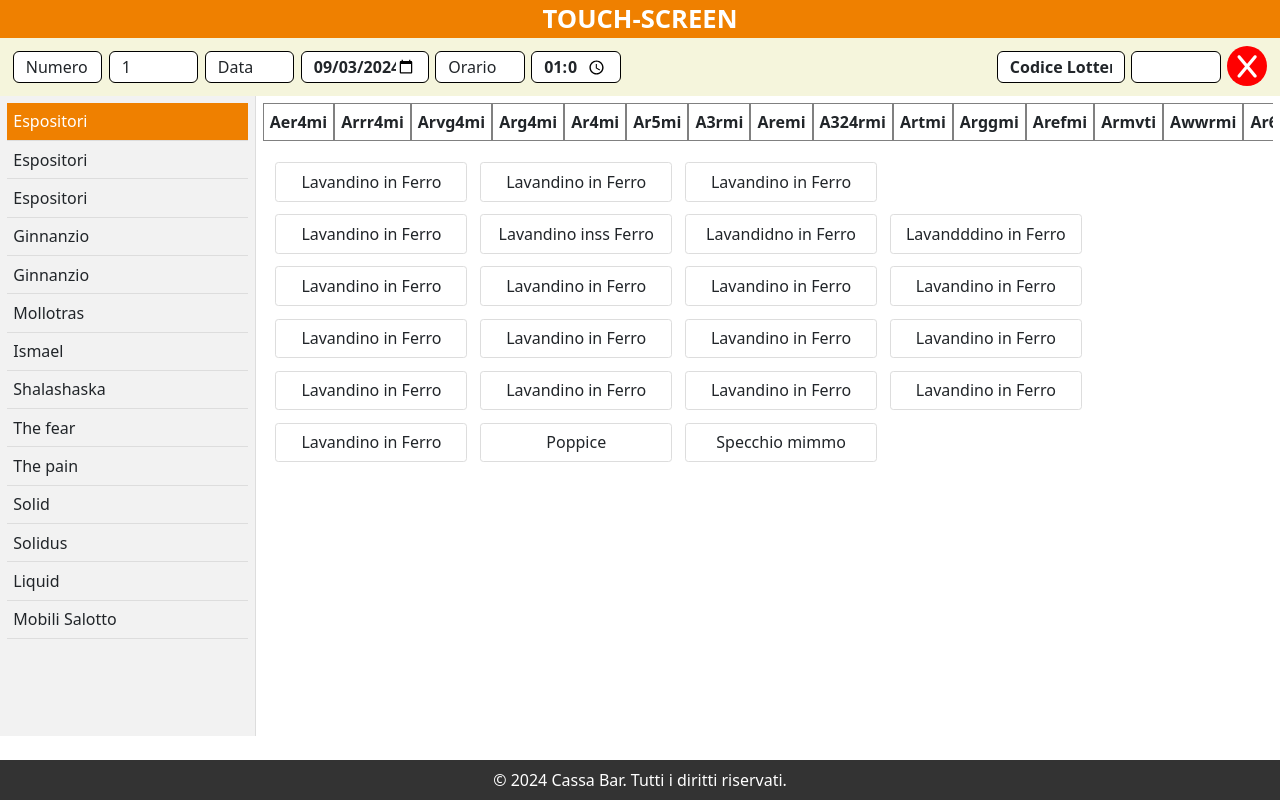
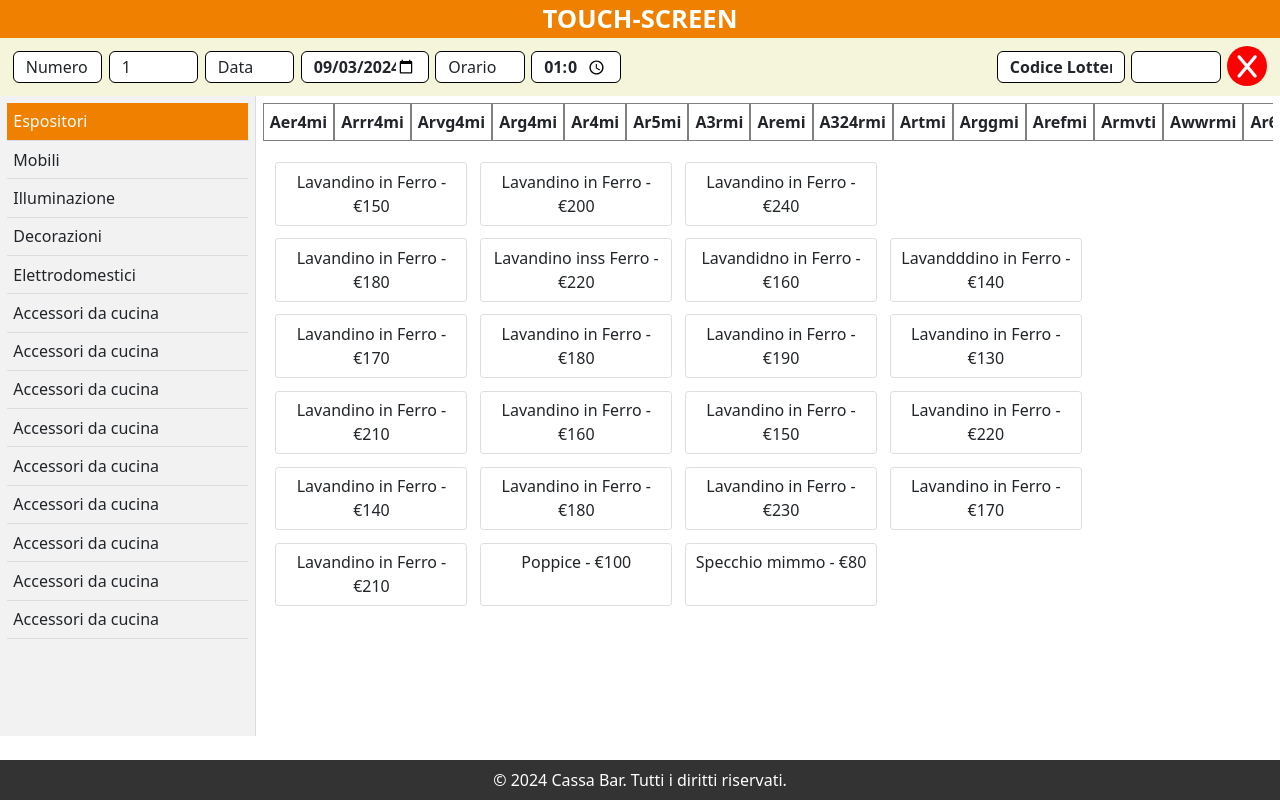
Before and after one commit to alessandropanico/CassaPassaparola, an Angular app: page /touchscreen in a window 1280 px wide. Built offline with nearby package versions, Linux system fonts and the light colour scheme.

Commit message:
Prezzi aggiunti al ts e all'html

```diff
--- a/src/app/pagine/vendita/touch-screen/touch-screen.component.html
+++ b/src/app/pagine/vendita/touch-screen/touch-screen.component.html
@@ -28,8 +28,9 @@
       <span class="spazio"></span>
       <input class="form-control myForm" type="text" id="inputCodice">
       <div class="bordoX" >
-      <i class="fa-solid fa-x" (click)="resetInput()"></i>
-    </div>
+
+        <i class="fa-solid fa-x" (click)="resetInput()"></i>
+      </div>
     </div>
   </div>
 </section>
@@ -67,7 +68,7 @@
       <ng-container *ngIf="tipologiaSelezionata; else mostraTuttiArticoli">
         <div class="grid-column">
           <div class="grid-item" *ngFor="let articolo of articoliFiltrati[tipologiaSelezionata]">
-            {{ articolo }}
+            {{ articolo.nome }} - €{{ articolo.prezzo }}
           </div>
         </div>
       </ng-container>
@@ -76,7 +77,7 @@
       <ng-template #mostraTuttiArticoli>
         <div class="grid-column" *ngFor="let tipologia of tipologie">
           <div class="grid-item" *ngFor="let articolo of articoliFiltrati[tipologia]">
-            {{ articolo }}
+            {{ articolo.nome }} - €{{ articolo.prezzo }}
           </div>
         </div>
       </ng-template>
@@ -84,5 +85,4 @@
   </div>
 </div>
 
-
 <app-footer></app-footer>
--- a/src/app/pagine/vendita/touch-screen/touch-screen.component.ts
+++ b/src/app/pagine/vendita/touch-screen/touch-screen.component.ts
@@ -1,8 +1,14 @@
 import { Component, OnInit } from '@angular/core';
+
+interface Articolo {
+  nome: string;
+  tipologia: string;
+  prezzo: number; // Aggiunta della proprietà 'prezzo'
+}
 
 interface Categoria {
   nome: string;
-  articoli: { nome: string; tipologia: string }[];
+  articoli: Articolo[];
 }
 
 @Component({
@@ -14,7 +20,7 @@ export class TouchScreenComponent implements OnInit {
   currentTime: string = '';
   currentDate: string = '';
   categoriaSelezionata: Categoria | null = null;
-  articoliFiltrati: { [key: string]: string[] } = {};
+  articoliFiltrati: { [key: string]: Articolo[] } = {};
   tipologie: string[] = [];
   tipologiaSelezionata: string | null = null; // Variabile per tracciare la tipologia selezionata
 
@@ -28,8 +34,6 @@ export class TouchScreenComponent implements OnInit {
       this.selezionaCategoria(categoriaPredefinita);
     }
   }
-
-
 
   setCurrentDate(): void {
     const now = new Date();
@@ -55,7 +59,7 @@ export class TouchScreenComponent implements OnInit {
       if (!this.articoliFiltrati[articolo.tipologia]) {
         this.articoliFiltrati[articolo.tipologia] = [];
       }
-      this.articoliFiltrati[articolo.tipologia].push(articolo.nome);
+      this.articoliFiltrati[articolo.tipologia].push(articolo);
     });
 
     // Estrai le tipologie
@@ -76,137 +80,190 @@ export class TouchScreenComponent implements OnInit {
       inputElement.value = '';
     }
   }
+
   categorie: Categoria[] = [
     {
       nome: 'Espositori',
       articoli: [
-        { nome: 'Lavandino in Ferro', tipologia: 'Aer4mi' },
-        { nome: 'Lavandino in Ferro', tipologia: 'Arrr4mi' },
-        { nome: 'Lavandino in Ferro', tipologia: 'Arvg4mi' },
-        { nome: 'Lavandino inss Ferro', tipologia: 'Arvg4mi' },
-        { nome: 'Lavandidno in Ferro', tipologia: 'Arvg4mi' },
-        { nome: 'Lavandddino in Ferro', tipologia: 'Arvg4mi' },
-        { nome: 'Lavandino in Ferro', tipologia: 'Arrr4mi' },
-        { nome: 'Lavandino in Ferro', tipologia: 'Arg4mi' },
-        { nome: 'Lavandino in Ferro', tipologia: 'Ar4mi' },
-        { nome: 'Lavandino in Ferro', tipologia: 'Ar5mi' },
-        { nome: 'Lavandino in Ferro', tipologia: 'A3rmi' },
-        { nome: 'Lavandino in Ferro', tipologia: 'Aremi' },
-        { nome: 'Lavandino in Ferro', tipologia: 'A324rmi' },
-        { nome: 'Lavandino in Ferro', tipologia: 'Artmi' },
-        { nome: 'Lavandino in Ferro', tipologia: 'Arggmi' },
-        { nome: 'Lavandino in Ferro', tipologia: 'Arefmi' },
-        { nome: 'Lavandino in Ferro', tipologia: 'Armvti' },
-        { nome: 'Lavandino in Ferro', tipologia: 'Awwrmi' },
-        { nome: 'Lavandino in Ferro', tipologia: 'Ar6mi' },
-        { nome: 'Lavandino in Ferro', tipologia: 'Ar55mi' },
-        { nome: 'Poppice', tipologia: 'Lavandini' },
-        { nome: 'Specchio mimmo', tipologia: 'Specchi' },
+        { nome: 'Lavandino in Ferro', tipologia: 'Aer4mi', prezzo: 150 },
+        { nome: 'Lavandino in Ferro', tipologia: 'Arrr4mi', prezzo: 200 },
+        { nome: 'Lavandino in Ferro', tipologia: 'Arvg4mi', prezzo: 180 },
+        { nome: 'Lavandino inss Ferro', tipologia: 'Arvg4mi', prezzo: 220 },
+        { nome: 'Lavandidno in Ferro', tipologia: 'Arvg4mi', prezzo: 160 },
+        { nome: 'Lavandddino in Ferro', tipologia: 'Arvg4mi', prezzo: 140 },
+        { nome: 'Lavandino in Ferro', tipologia: 'Arrr4mi', prezzo: 240 },
+        { nome: 'Lavandino in Ferro', tipologia: 'Arg4mi', prezzo: 170 },
+        { nome: 'Lavandino in Ferro', tipologia: 'Ar4mi', prezzo: 180 },
+        { nome: 'Lavandino in Ferro', tipologia: 'Ar5mi', prezzo: 190 },
+        { nome: 'Lavandino in Ferro', tipologia: 'A3rmi', prezzo: 130 },
+        { nome: 'Lavandino in Ferro', tipologia: 'Aremi', prezzo: 210 },
+        { nome: 'Lavandino in Ferro', tipologia: 'A324rmi', prezzo: 160 },
+        { nome: 'Lavandino in Ferro', tipologia: 'Artmi', prezzo: 150 },
+        { nome: 'Lavandino in Ferro', tipologia: 'Arggmi', prezzo: 220 },
+        { nome: 'Lavandino in Ferro', tipologia: 'Arefmi', prezzo: 140 },
+        { nome: 'Lavandino in Ferro', tipologia: 'Armvti', prezzo: 180 },
+        { nome: 'Lavandino in Ferro', tipologia: 'Awwrmi', prezzo: 230 },
+        { nome: 'Lavandino in Ferro', tipologia: 'Ar6mi', prezzo: 170 },
+        { nome: 'Lavandino in Ferro', tipologia: 'Ar55mi', prezzo: 210 },
+        { nome: 'Poppice', tipologia: 'Lavandini', prezzo: 100 },
+        { nome: 'Specchio mimmo', tipologia: 'Specchi', prezzo: 80 },
       ],
     },
     {
-      nome: 'Espositori',
+      nome: 'Mobili',
       articoli: [
-        { nome: 'Lavandino in Ferro', tipologia: 'Armi' },
-        { nome: 'Poppice', tipologia: 'Lavandini' },
-        { nome: 'Specchio mimmo', tipologia: 'Specchi' },
+        { nome: 'Sedia in legno', tipologia: 'Sedie', prezzo: 50 },
+        { nome: 'Tavolo in vetro', tipologia: 'Tavoli', prezzo: 300 },
+        { nome: 'Armadio in noce', tipologia: 'Armadi', prezzo: 450 },
+        { nome: 'Divano in pelle', tipologia: 'Divani', prezzo: 700 },
+        { nome: 'Comodino moderno', tipologia: 'Comodini', prezzo: 120 },
+        { nome: 'Letto matrimoniale', tipologia: 'Letti', prezzo: 500 },
+        { nome: 'Scrivania in quercia', tipologia: 'Scrivanie', prezzo: 250 },
       ],
     },
     {
-      nome: 'Espositori',
+      nome: 'Illuminazione',
       articoli: [
-        { nome: 'Lavandino in Ferro', tipologia: 'Armi' },
-        { nome: 'Poppice', tipologia: 'Lavandini' },
-        { nome: 'Specchio mimmo', tipologia: 'Specchi' },
+        { nome: 'Lampadario a sospensione', tipologia: 'Lampadari', prezzo: 150 },
+        { nome: 'Lampada da tavolo', tipologia: 'Lampade', prezzo: 80 },
+        { nome: 'Applique da parete', tipologia: 'Appliques', prezzo: 90 },
+        { nome: 'Faretto LED', tipologia: 'Faretti', prezzo: 60 },
+        { nome: 'Lampada da terra', tipologia: 'Lampade', prezzo: 130 },
       ],
     },
     {
-      nome: 'Ginnanzio',
+      nome: 'Decorazioni',
       articoli: [
-        { nome: 'Lavandino in Ferro2', tipologia: 'Giochi' },
-        { nome: 'La nasita di Alberto', tipologia: 'Giochi' },
-        { nome: 'Specchio Grande', tipologia: 'Specchi' },
+        { nome: 'Quadro moderno', tipologia: 'Quadri', prezzo: 200 },
+        { nome: 'Vaso in ceramica', tipologia: 'Vasi', prezzo: 40 },
+        { nome: 'Tappeto persiano', tipologia: 'Tappeti', prezzo: 300 },
+        { nome: 'Specchio antico', tipologia: 'Specchi', prezzo: 250 },
+        { nome: 'Cuscino decorativo', tipologia: 'Cuscini', prezzo: 30 },
       ],
     },
     {
-      nome: 'Ginnanzio',
+      nome: 'Elettrodomestici',
       articoli: [
-        { nome: 'Lavandino in Ferro2', tipologia: 'Giochi' },
-        { nome: 'La nasita di Alberto', tipologia: 'Giochi' },
-        { nome: 'Specchio Grande', tipologia: 'Specchi' },
+        { nome: 'Frigorifero', tipologia: 'Frigoriferi', prezzo: 900 },
+        { nome: 'Lavatrice', tipologia: 'Lavatrici', prezzo: 400 },
+        { nome: 'Forno a microonde', tipologia: 'Microonde', prezzo: 150 },
+        { nome: 'Aspirapolvere', tipologia: 'Aspirapolveri', prezzo: 200 },
+        { nome: 'Condizionatore', tipologia: 'Climatizzatori', prezzo: 600 },
       ],
     },
     {
-      nome: 'Mollotras',
+      nome: 'Accessori da cucina',
       articoli: [
-        { nome: 'Lavanda in Ferro', tipologia: 'Lavanda' },
-        { nome: 'Lavanda di Nero', tipologia: 'Lavanda' },
-        { nome: 'Specchio Grande bho', tipologia: 'Specchi' },
-      ],
-    },
-    {
-      nome: ' Ismael',
-      articoli: [
-        { nome: 'Ferro', tipologia: 'Nomi' },
-        { nome: 'Nero', tipologia: 'Nomi' },
-        { nome: 'Specchietto per le allodole', tipologia: 'Specchi' },
-      ],
-    },
-    {
-      nome: 'Shalashaska',
-      articoli: [
-        { nome: 'Lavandino in Ferro', tipologia: 'Lavandini' },
-        { nome: 'Lavandino Nero', tipologia: 'Lavandini' },
-        { nome: 'Specchio Grande', tipologia: 'Specchi' },
-      ],
-    },
-    {
-      nome: 'The fear',
-      articoli: [
-        { nome: 'Lavandino in Ferro', tipologia: 'Lavandini' },
-        { nome: 'Lavandino Nero', tipologia: 'Lavandini' },
-        { nome: 'Specchio Grande', tipologia: 'Specchi' },
-      ],
-    },
-    {
-      nome: 'The pain',
-      articoli: [
-        { nome: 'Lavandino in Ferro', tipologia: 'Lavandini' },
-        { nome: 'Lavandino Nero', tipologia: 'Lavandini' },
-        { nome: 'Specchio Grande', tipologia: 'Specchi' },
-      ],
-    },
-    {
-      nome: 'Solid',
-      articoli: [
-        { nome: 'Lavandino in Ferro', tipologia: 'Lavandini' },
-        { nome: 'Lavandino Nero', tipologia: 'Lavandini' },
-        { nome: 'Specchio Grande', tipologia: 'Specchi' },
+        { nome: 'Pentola in acciaio', tipologia: 'Pentole', prezzo: 80 },
+        { nome: 'Set di coltelli', tipologia: 'Coltelli', prezzo: 120 },
+        { nome: 'Tagliere in legno', tipologia: 'Taglieri', prezzo: 30 },
+        { nome: 'Bollitore elettrico', tipologia: 'Elettrodomestici', prezzo: 50 },
+        { nome: 'Tostapane', tipologia: 'Elettrodomestici', prezzo: 40 },
       ],
     },
 
+
     {
-      nome: 'Solidus',
+      nome: 'Accessori da cucina',
       articoli: [
-        { nome: 'Lavandino in Ferro', tipologia: 'Lavandini' },
-        { nome: 'Lavandino Nero', tipologia: 'Lavandini' },
-        { nome: 'Specchio Grande', tipologia: 'Specchi' },
+        { nome: 'Pentola in acciaio', tipologia: 'Pentole', prezzo: 80 },
+        { nome: 'Set di coltelli', tipologia: 'Coltelli', prezzo: 120 },
+        { nome: 'Tagliere in legno', tipologia: 'Taglieri', prezzo: 30 },
+        { nome: 'Bollitore elettrico', tipologia: 'Elettrodomestici', prezzo: 50 },
+        { nome: 'Tostapane', tipologia: 'Elettrodomestici', prezzo: 40 },
       ],
     },
+
+
     {
-      nome: 'Liquid',
+      nome: 'Accessori da cucina',
       articoli: [
-        { nome: 'Tavolo Famiglia', tipologia: 'Tavoli' },
-        { nome: 'Tavolo Singolo', tipologia: 'Tavoli' },
-        { nome: 'Lavello Acciaio', tipologia: 'Lavandini' },
+        { nome: 'Pentola in acciaio', tipologia: 'Pentole', prezzo: 80 },
+        { nome: 'Set di coltelli', tipologia: 'Coltelli', prezzo: 120 },
+        { nome: 'Tagliere in legno', tipologia: 'Taglieri', prezzo: 30 },
+        { nome: 'Bollitore elettrico', tipologia: 'Elettrodomestici', prezzo: 50 },
+        { nome: 'Tostapane', tipologia: 'Elettrodomestici', prezzo: 40 },
       ],
     },
+
+
     {
-      nome: 'Mobili Salotto',
+      nome: 'Accessori da cucina',
       articoli: [
-        { nome: 'Divano Letto', tipologia: 'Divani' },
-        { nome: 'Poltrona Relax', tipologia: 'Poltrone' },
+        { nome: 'Pentola in acciaio', tipologia: 'Pentole', prezzo: 80 },
+        { nome: 'Set di coltelli', tipologia: 'Coltelli', prezzo: 120 },
+        { nome: 'Tagliere in legno', tipologia: 'Taglieri', prezzo: 30 },
+        { nome: 'Bollitore elettrico', tipologia: 'Elettrodomestici', prezzo: 50 },
+        { nome: 'Tostapane', tipologia: 'Elettrodomestici', prezzo: 40 },
       ],
     },
+
+
+
+    {
+      nome: 'Accessori da cucina',
+      articoli: [
+        { nome: 'Pentola in acciaio', tipologia: 'Pentole', prezzo: 80 },
+        { nome: 'Set di coltelli', tipologia: 'Coltelli', prezzo: 120 },
+        { nome: 'Tagliere in legno', tipologia: 'Taglieri', prezzo: 30 },
+        { nome: 'Bollitore elettrico', tipologia: 'Elettrodomestici', prezzo: 50 },
+        { nome: 'Tostapane', tipologia: 'Elettrodomestici', prezzo: 40 },
+      ],
+    },
+
+
+
+    {
+      nome: 'Accessori da cucina',
+      articoli: [
+        { nome: 'Pentola in acciaio', tipologia: 'Pentole', prezzo: 80 },
+        { nome: 'Set di coltelli', tipologia: 'Coltelli', prezzo: 120 },
+        { nome: 'Tagliere in legno', tipologia: 'Taglieri', prezzo: 30 },
+        { nome: 'Bollitore elettrico', tipologia: 'Elettrodomestici', prezzo: 50 },
+        { nome: 'Tostapane', tipologia: 'Elettrodomestici', prezzo: 40 },
+      ],
+    },
+
+
+
+    {
+      nome: 'Accessori da cucina',
+      articoli: [
+        { nome: 'Pentola in acciaio', tipologia: 'Pentole', prezzo: 80 },
+        { nome: 'Set di coltelli', tipologia: 'Coltelli', prezzo: 120 },
+        { nome: 'Tagliere in legno', tipologia: 'Taglieri', prezzo: 30 },
+        { nome: 'Bollitore elettrico', tipologia: 'Elettrodomestici', prezzo: 50 },
+        { nome: 'Tostapane', tipologia: 'Elettrodomestici', prezzo: 40 },
+      ],
+    },
+
+
+
+    {
+      nome: 'Accessori da cucina',
+      articoli: [
+        { nome: 'Pentola in acciaio', tipologia: 'Pentole', prezzo: 80 },
+        { nome: 'Set di coltelli', tipologia: 'Coltelli', prezzo: 120 },
+        { nome: 'Tagliere in legno', tipologia: 'Taglieri', prezzo: 30 },
+        { nome: 'Bollitore elettrico', tipologia: 'Elettrodomestici', prezzo: 50 },
+        { nome: 'Tostapane', tipologia: 'Elettrodomestici', prezzo: 40 },
+      ],
+    },
+
+
+
+
+    {
+      nome: 'Accessori da cucina',
+      articoli: [
+        { nome: 'Pentola in acciaio', tipologia: 'Pentole', prezzo: 80 },
+        { nome: 'Set di coltelli', tipologia: 'Coltelli', prezzo: 120 },
+        { nome: 'Tagliere in legno', tipologia: 'Taglieri', prezzo: 30 },
+        { nome: 'Bollitore elettrico', tipologia: 'Elettrodomestici', prezzo: 50 },
+        { nome: 'Tostapane', tipologia: 'Elettrodomestici', prezzo: 40 },
+      ],
+    },
+
+
   ];
 }
```
